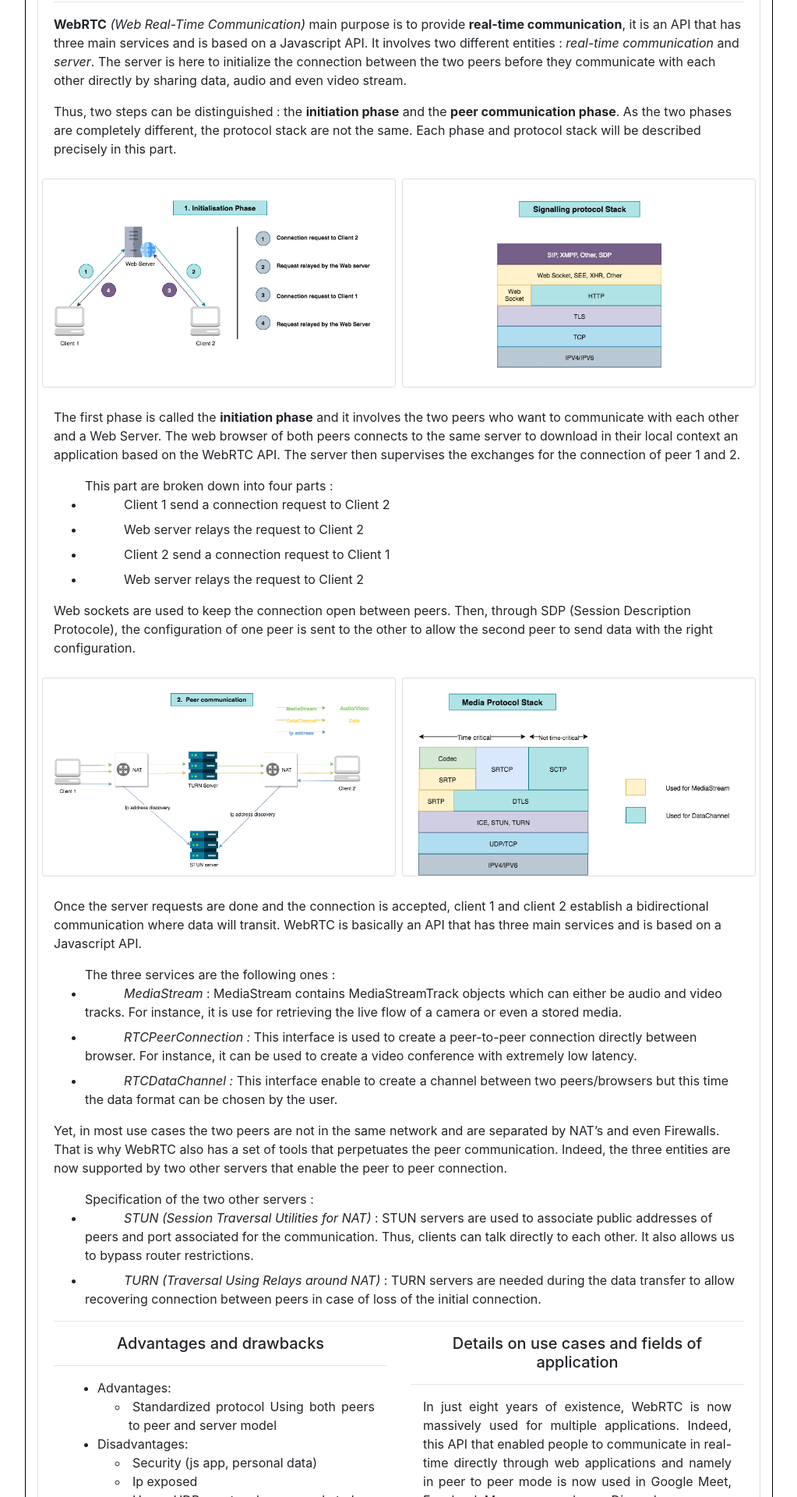
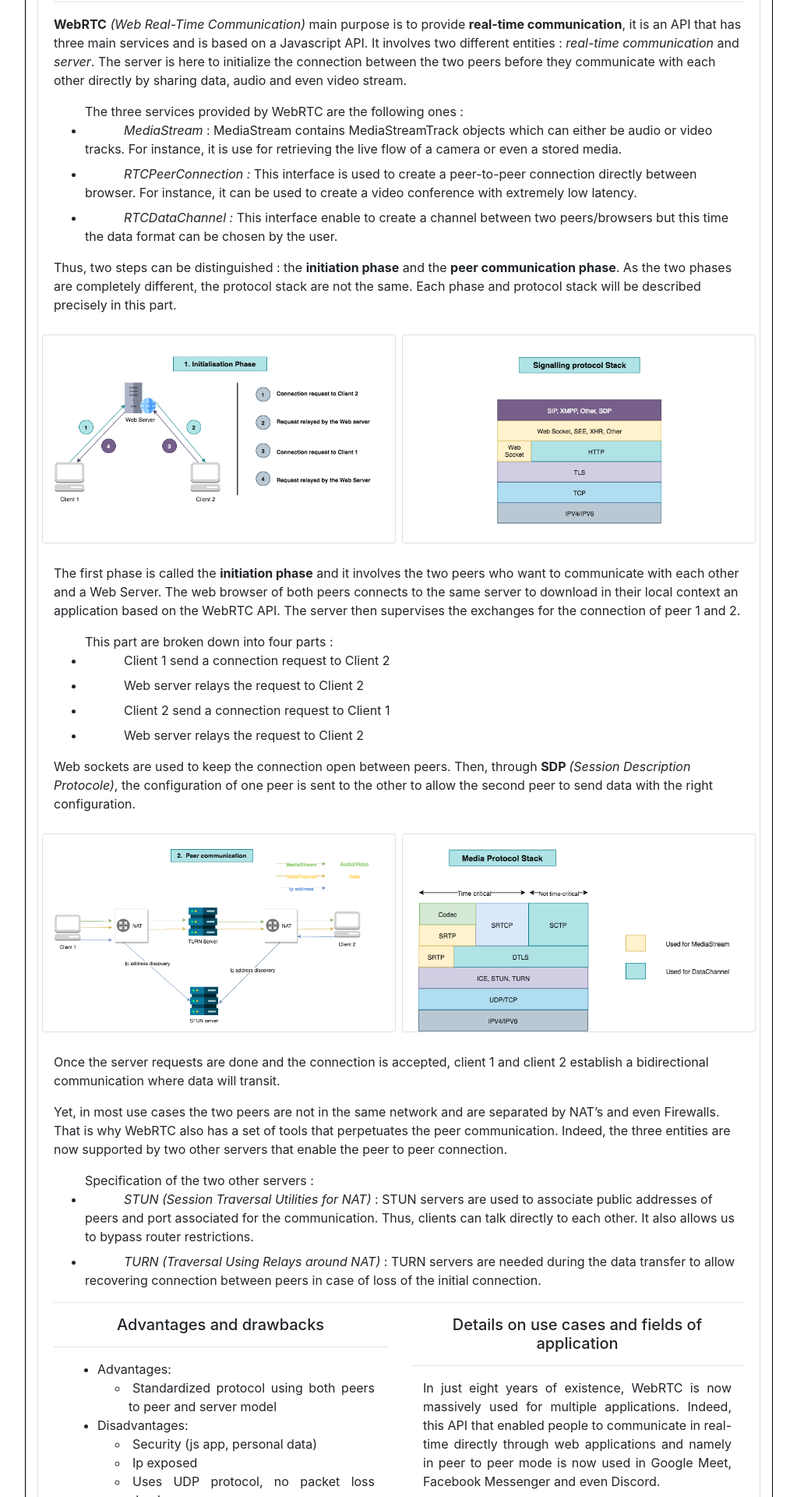
Before and after one commit to VideoStreamingEnseirb/WebRTC, a React (Create React App) app in the folder Front/: page / in a window 1280 px wide. Shown: the part 560-2480 px from the top of the page at 78% size, without its empty margins (128-1151 px from the left). Built offline with nearby package versions, Linux system fonts and the light colour scheme; no server answers.

Commit message:
Change place

```diff
--- a/Front/src/components/presentation.js
+++ b/Front/src/components/presentation.js
@@ -49,6 +49,16 @@ export class presentation extends Component {
                     <hr></hr>
 
                     <p> <strong>WebRTC</strong> <em>(Web Real-Time Communication)</em> main purpose is to provide <strong>real-time communication</strong>, it is an API that has three main services and is based on a Javascript API. It involves two different entities : <em>real-time communication</em> and <em>server</em>. The server is here to initialize the connection between the two peers before they communicate with each other directly by sharing data, audio and even video stream. </p>
+
+                    <div className="card-text">
+                        <ul>The three services provided by WebRTC are the following ones :
+                            <li style={{ "text-indent": "50px" }} className="mb-2"> <em> MediaStream </em> : MediaStream contains MediaStreamTrack objects which can either be audio or video tracks. For instance, it is use for retrieving the live flow of a camera or even a stored media.</li>
+                            <li style={{ "text-indent": "50px" }} className="mb-2"> <em> RTCPeerConnection : </em> This interface is used to create a peer-to-peer connection directly between browser. For instance, it can be used to create a video conference with extremely low latency. </li>
+                            <li style={{ "text-indent": "50px" }} className="mb-2"> <em> RTCDataChannel : </em> This interface enable to create a channel between two peers/browsers but this time the data format can be chosen by the user. </li>
+                        </ul>
+
+                    </div>
+
                     <p>Thus, two steps can be distinguished : the <strong>initiation phase</strong> and the <strong>peer communication phase</strong>. As the two phases are completely different, the protocol stack are not the same. Each phase and protocol stack will be described precisely in this part. </p>
 
 
@@ -69,7 +79,7 @@ export class presentation extends Component {
                         <li style={{ "text-indent": "50px" }} className="mb-2"> Web server relays the request to Client 2 </li>
 
                     </ul>
-                    <p>Web sockets are used to keep the connection open between peers. Then, through SDP (Session Description Protocole), the configuration of one peer is sent to the other to allow the second peer to send data with the right configuration.</p>
+                    <p>Web sockets are used to keep the connection open between peers. Then, through <strong>SDP </strong> <em>(Session Description Protocole)</em>, the configuration of one peer is sent to the other to allow the second peer to send data with the right configuration.</p>
                     <div class="row mb-3">
                         <div class="col-md card mr-2">
                             <img className="img-fluid mx-auto d-block mt-3" src={PeerCommunication} alt="FrontLaunch" style={{ "width": "100%" }}></img>
@@ -79,14 +89,8 @@ export class presentation extends Component {
                         </div>
                     </div>
 
-                    <p>Once the server requests are done and the connection is accepted, client 1 and client 2 establish a bidirectional communication where data will transit. WebRTC is basically an API that has three main services and is based on a Javascript API.  </p>
-                    <ul>The three services are the following ones :
-                            <li style={{ "text-indent": "50px" }} className="mb-2"> <em> MediaStream </em> : MediaStream contains MediaStreamTrack objects which can either be audio and video tracks. For instance, it is use for retrieving the live flow of a camera or even a stored media.
+                    <p>Once the server requests are done and the connection is accepted, client 1 and client 2 establish a bidirectional communication where data will transit.</p>
 
-                        </li>
-                        <li style={{ "text-indent": "50px" }} className="mb-2"> <em> RTCPeerConnection : </em> This interface is used to create a peer-to-peer connection directly between browser. For instance, it can be used to create a video conference with extremely low latency. </li>
-                        <li style={{ "text-indent": "50px" }} className="mb-2"> <em> RTCDataChannel : </em> This interface enable to create a channel between two peers/browsers but this time the data format can be chosen by the user. </li>
-                    </ul>
 
                     <p>Yet, in most use cases the two peers are not in the same network and are separated by NAT’s and even Firewalls. That is why WebRTC also has a set of tools that perpetuates the peer communication. Indeed, the three entities are now supported by two other servers that enable the peer to peer connection. </p>
                     <ul>Specification of the two other servers :
@@ -119,7 +123,7 @@ export class presentation extends Component {
 
                                         <ul>
                                             <li>
-                                            Standardized protocol Using both peers to peer and server model
+                                                Standardized protocol using both peers to peer and server model
                                             </li>
                                         </ul>
 
```
Lines whose indentation alone changed are shown as unchanged.
